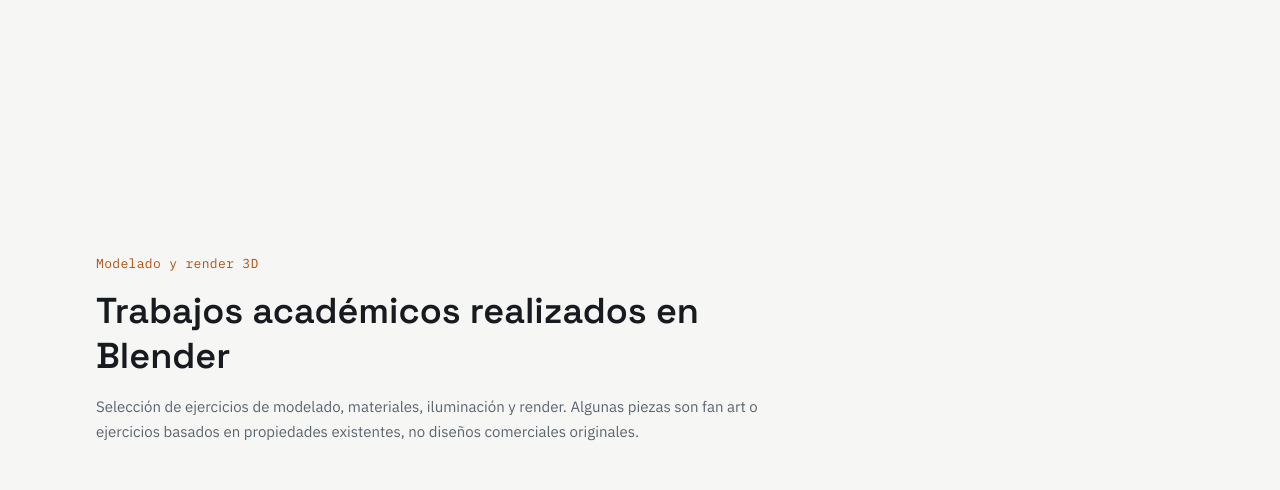
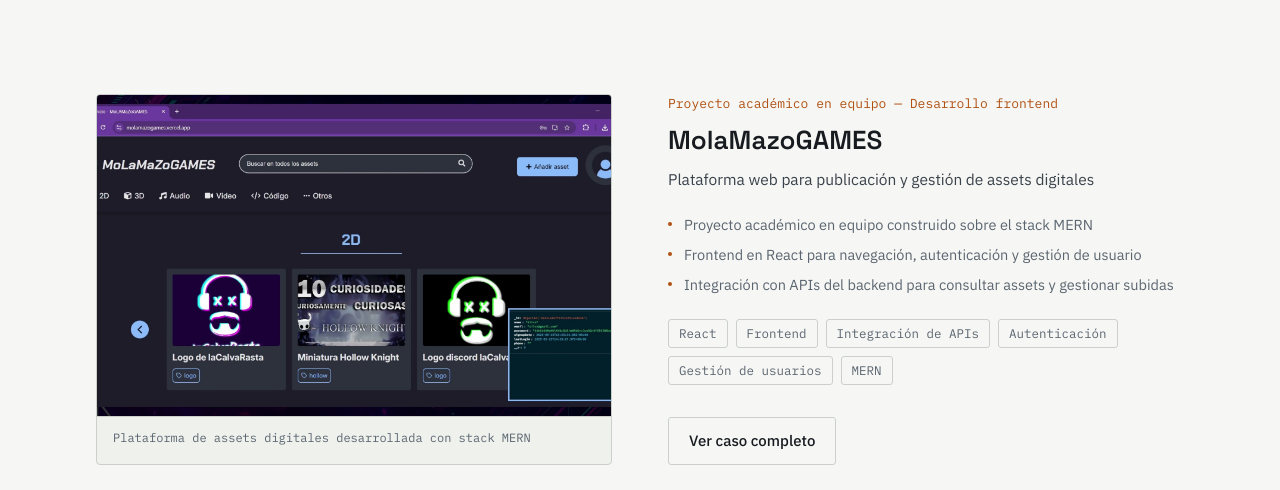
Before and after one commit to javiersilva-engineer/portfolio, a Next.js app in the folder portfolio/: page / in a window 1280 px wide. Shown: the part 4829-5319 px from the top of the page. Built offline with nearby package versions, Linux system fonts and the light colour scheme; grey boxes are pictures that could not be loaded.

Commit message:
Add MolaMazoGAMES case study

```diff
--- a/portfolio/app/projects/[slug]/page.tsx
+++ b/portfolio/app/projects/[slug]/page.tsx
@@ -18,12 +18,12 @@ export function generateStaticParams() {
 export function generateMetadata({ params }: { params: { slug: string } }): Metadata {
   const project = projects.find((p) => p.slug === params.slug);
   if (!project) return {};
-  const title = `${project.name} — ${project.tagline}`;
-  const description = project.tagline;
+  const title = project.metadata?.title ?? `${project.name} — ${project.tagline}`;
+  const description = project.metadata?.description ?? project.tagline;
   const url = `${site.url}/projects/${project.slug}`;
 
   return {
-    title,
+    title: project.metadata?.title ? { absolute: project.metadata.title } : title,
     description,
     alternates: {
       canonical: url,
--- a/portfolio/data/projects.ts
+++ b/portfolio/data/projects.ts
@@ -35,6 +35,10 @@ export type Project = {
   slug: string;
   name: string;
   tagline: string;
+  metadata?: {
+    title?: string;
+    description?: string;
+  };
   role: string;
   featured: boolean;
   cover: {
@@ -412,4 +416,143 @@ export const projects: Project[] = [
       },
     ],
   },
+  {
+    slug: "molamazogames",
+    name: "MolaMazoGAMES",
+    tagline: "Plataforma web para publicación y gestión de assets digitales",
+    metadata: {
+      title: "MolaMazoGAMES | Javier Silva",
+      description:
+        "Plataforma web desarrollada con el stack MERN para publicación y gestión de assets digitales. Desarrollo frontend e integración con backend.",
+    },
+    role: "Proyecto académico en equipo — Desarrollo frontend",
+    featured: true,
+    cover: {
+      image: {
+        src: "/images/molamazogames/UA_PROJECT - frame at 0m1s.jpg",
+        alt: "Interfaz principal de MolaMazoGAMES con navegación por categorías de assets digitales",
+        width: 3840,
+        height: 2160,
+        caption: "Plataforma de assets digitales desarrollada con stack MERN",
+        frame: "desktop",
+      },
+    },
+    heroIntro:
+      "MolaMazoGAMES es una plataforma académica desarrollada en equipo con el stack MERN para publicar, explorar, filtrar y descargar assets digitales. Mi aportación se centró en el frontend, la autenticación, la gestión de usuarios y la integración con el backend para operaciones como la subida de assets.",
+    highlights: [
+      "Proyecto académico en equipo construido sobre el stack MERN",
+      "Frontend en React para navegación, autenticación y gestión de usuario",
+      "Integración con APIs del backend para consultar assets y gestionar subidas",
+    ],
+    technologies: ["React", "Frontend", "Integración de APIs", "Autenticación", "Gestión de usuarios", "MERN"],
+    githubUrl: undefined,
+    sections: [
+      {
+        heading: "Contexto",
+        body: [
+          "MolaMazoGAMES es una plataforma web orientada a la publicación y consulta de assets digitales de distintas categorías. El producto permite explorar contenido, filtrar resultados, consultar fichas de asset y realizar acciones asociadas a una cuenta de usuario.",
+          "Fue desarrollado como proyecto académico en equipo. Por eso el case study separa las funcionalidades del producto de mi responsabilidad concreta dentro del desarrollo.",
+        ],
+        summary: [
+          {
+            label: "Tipo",
+            text: "Proyecto académico en equipo.",
+          },
+          {
+            label: "Producto",
+            text: "Plataforma web para publicar, explorar, filtrar y descargar assets digitales.",
+          },
+          {
+            label: "Aportación",
+            text: "Desarrollo frontend, autenticación, gestión de usuario e integración con backend.",
+          },
+        ],
+        layout: "overview",
+      },
+      {
+        heading: "Funcionalidades principales",
+        body: [
+          "Como producto, la aplicación reúne flujos de navegación, búsqueda y gestión de assets digitales. Estas funcionalidades describen el alcance global de la plataforma, no una autoría individual de todo el sistema.",
+        ],
+        bullets: [
+          "Navegación por assets y categorías de contenido",
+          "Búsqueda y filtrado de assets",
+          "Registro e inicio de sesión de usuarios",
+          "Publicación y subida de assets",
+          "Consulta de información detallada de un asset",
+          "Gestión de cuenta y modificación de datos",
+          "Cambio de contraseña y opciones de cuenta",
+          "Historial de descargas",
+        ],
+      },
+      {
+        heading: "Mi contribución",
+        body: [
+          "Mi responsabilidad principal estuvo en el frontend de la aplicación. Trabajé sobre las interfaces y flujos de usuario en React, conectando la experiencia visual con los servicios expuestos por el backend.",
+        ],
+        summary: [
+          {
+            label: "Desarrollo frontend",
+            text: "Desarrollo de interfaces y flujos de usuario de la aplicación utilizando React.",
+          },
+          {
+            label: "Autenticación y usuario",
+            text: "Implementación desde frontend de registro, inicio de sesión, visualización y modificación de datos, gestión de contraseña y opciones de cuenta.",
+          },
+          {
+            label: "Integración con backend",
+            text: "Implementación de llamadas desde frontend hacia el backend, incluyendo el flujo de subida de assets y sus datos asociados.",
+          },
+        ],
+        layout: "overview",
+      },
+      {
+        heading: "Integración frontend-backend",
+        body: [
+          "El frontend consume servicios del backend mediante llamadas HTTP para obtener assets, autenticar usuarios, actualizar información de cuenta y enviar datos asociados a assets. En el flujo de subida verifiqué el uso de FormData para enviar archivos y metadatos desde React hacia los endpoints de archivos, antes de crear el asset con las referencias devueltas por el backend.",
+        ],
+        diagram: [
+          { label: "Usuario" },
+          { label: "React / Frontend" },
+          { label: "API / Backend" },
+          { label: "Node.js + Express" },
+          { label: "MongoDB" },
+        ],
+        layout: "algorithm",
+      },
+      {
+        heading: "Flujo de subida de assets",
+        body: [
+          "El usuario podía introducir información del asset, seleccionar categorías y etiquetas, escoger una imagen de portada y añadir archivos. Desde el frontend se preparaban los datos, se subían los archivos al backend y después se enviaba la información del asset para completar la publicación.",
+        ],
+        diagram: [
+          { label: "Formulario de asset" },
+          { label: "Frontend React" },
+          { label: "FormData con archivos y datos" },
+          { label: "Petición al backend" },
+          { label: "Respuesta con referencias" },
+          { label: "Actualización de interfaz" },
+        ],
+        layout: "algorithm",
+      },
+      {
+        heading: "Stack MERN",
+        body: [
+          "El proyecto utiliza el stack MERN como base técnica. En mi aportación el foco estuvo en React, la gestión de flujos de usuario y la integración del frontend con las APIs del backend.",
+        ],
+        bullets: ["MongoDB", "Express", "React", "Node.js"],
+      },
+      {
+        heading: "Demostración",
+        body: [
+          "Recorrido por las principales funcionalidades de MolaMazoGAMES, incluyendo navegación, gestión de assets, autenticación y funcionalidades de usuario.",
+        ],
+        video: {
+          provider: "youtube",
+          id: "F9kPziYR3mM",
+          title: "Demostración de MolaMazoGAMES",
+        },
+      },
+    ],
+  },
 ];
```
Also changed, not shown: portfolio/public/images/molamazogames/UA_PROJECT - frame at 0m1s.jpg (added).
